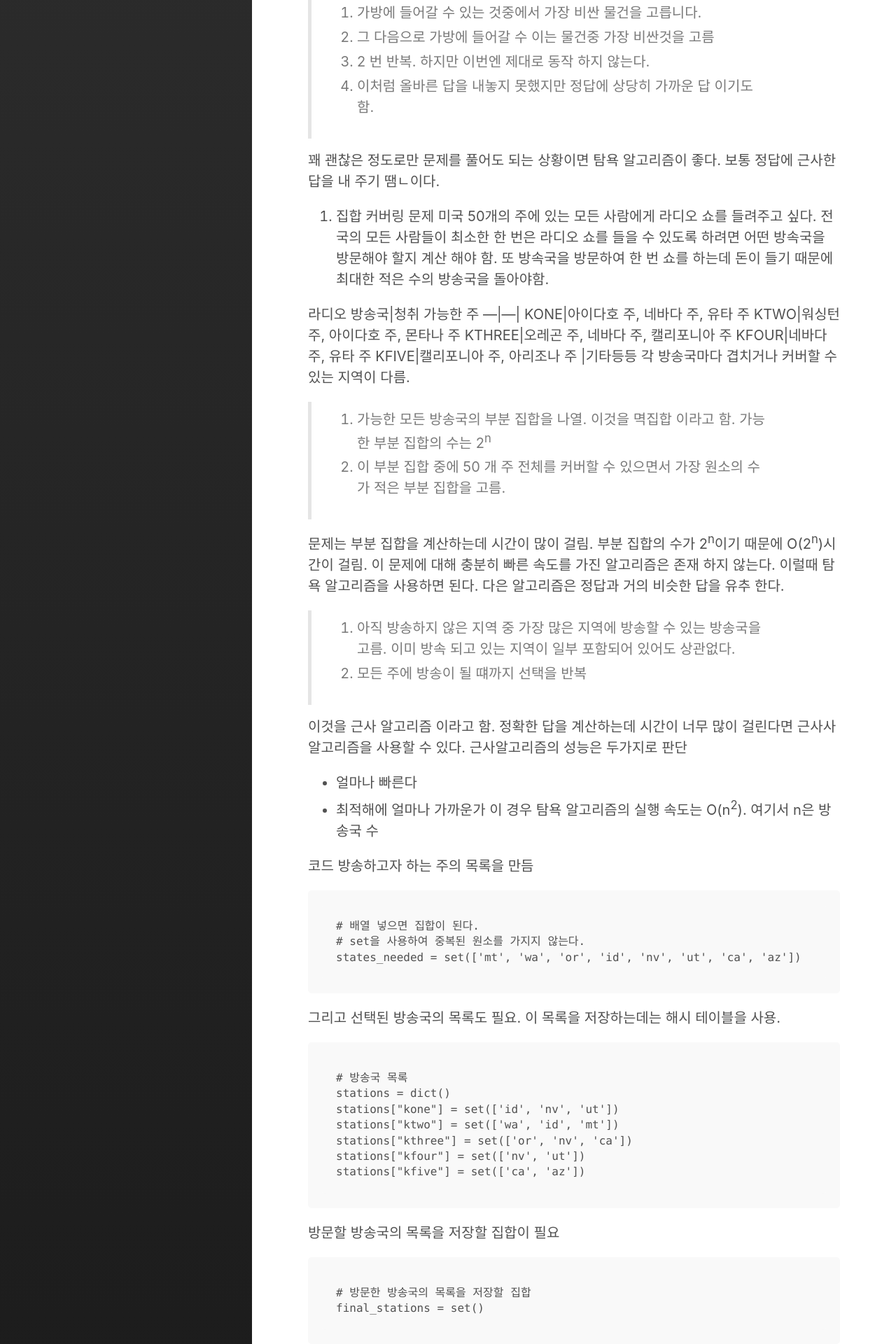
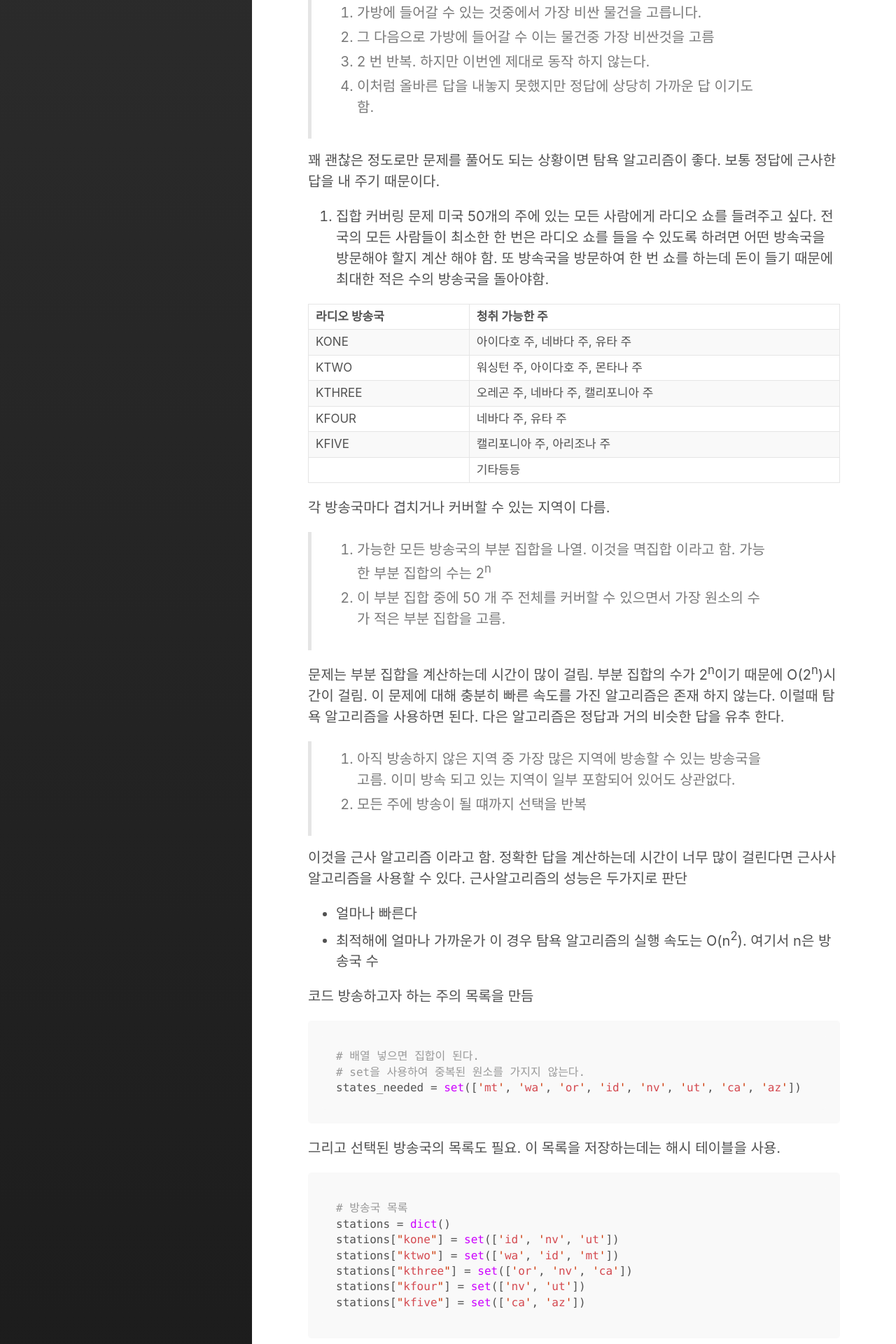
Before and after one commit to himanmenGit/himanmenGit.github.io, a Jekyll site: the page built from _posts/algorithm/2018-03-11- Greedy-algorithm.md, in a window 1280 px wide. Shown: the part 1040-2960 px from the top of the page at 70% size. Built offline with Jekyll 4.4.1, drawn with Linux system fonts in a browser that asks for light colours; comment, search, counter and statistics services are not loaded; some of the changed text lies outside the part shown.

Commit message:
알고리즘 포스팅 수정

````diff
--- a/_posts/algorithm/2018-03-11- Greedy-algorithm.md
+++ b/_posts/algorithm/2018-03-11- Greedy-algorithm.md
@@ -38,7 +38,7 @@
 > 4. 이처럼 올바른 답을 내놓지 못했지만 정답에 상당히 가까운 답 이기도 함.
 
 꽤 괜찮은 정도로만 문제를 풀어도 되는 상황이면 탐욕 알고리즘이 좋다.
-보통 정답에 근사한 답을 내 주기 땜ㄴ이다.
+보통 정답에 근사한 답을 내 주기 때문이다.
 
 3. 집합 커버링 문제
 미국 50개의 주에 있는 모든 사람에게 라디오 쇼를 들려주고 싶다.
@@ -53,6 +53,7 @@
 KFOUR|네바다 주, 유타 주
 KFIVE|캘리포니아 주, 아리조나 주
 |기타등등
+
 각 방송국마다 겹치거나 커버할 수 있는 지역이 다름.
 
 > 1. 가능한 모든 방송국의 부분 집합을 나열. 이것을 멱집합 이라고 함. 가능 한 부분 집합의 수는 2<sup>n</sup>
@@ -75,13 +76,13 @@
 
 코드
 방송하고자 하는 주의 목록을 만듬
-```
+```python
 # 배열 넣으면 집합이 된다.
 # set을 사용하여 중복된 원소를 가지지 않는다.
 states_needed = set(['mt', 'wa', 'or', 'id', 'nv', 'ut', 'ca', 'az'])
 ```
 그리고 선택된 방송국의 목록도 필요. 이 목록을 저장하는데는 해시 테이블을 사용.
-```
+```python
 # 방송국 목록
 stations = dict()
 stations["kone"] = set(['id', 'nv', 'ut'])
@@ -91,13 +92,13 @@
 stations["kfive"] = set(['ca', 'az'])
 ```
 방문할 방송국의 목록을 저장할 집합이 필요
-```
+```python
 # 방문한 방송국의 목록을 저장할 집합
 final_stations = set()
 ```
 모든 방송국을 하나씩 보면서 아직 방송이 되지 않는 주 중에서 가장 많은 주를 커버하고 있는 방송국을 고름
 이 방송국을 `best_station` 이라고 함
-```
+```python
 # 아직 방송이 되지 않는 주 중에서 가장 많은 주를 커버하고 있는 방송국
 best_station = None
 # 아직 방송이  되지 않은 주 중에서 해당 방송국이 커버하는 주의 집합
@@ -116,7 +117,7 @@
 * 교집합은 두 집합에 모두 초함되어 있는 원소들의 집합을 말함.
 * 차집합은 어떤 집합에서 다른 집합에 포함되어 있는 원소를 뺀 나머지 원소의 집합을 말함.
 
-```
+```python
 fruits = set(['avocado', 'tomato', 'banana'])
 vegetables = set(['beets', 'carrots', 'tomato'])
 fruite | vegetables # 이것은 합집합
@@ -133,26 +134,26 @@
 
 `states_needed`와 `states_for_station`에 모두 포함된 주의 집합.
 아직 방송되지 않는 주 중에서 현재 고려하고 있는 방송국이 커버하는 주의 집합.
-```
+```python
 covered = states_needed & states_for_station
 ```
 현재의 `bset_station`보다 더 많은 주를 커버 하는지 확인하고 그렇다면
 해당 방송국이 새로운 `bset_station`이며 방송국이 커버 하는 주의 집합을 갱신한다.
-```
+```python
 if len(covered) > len(states_covered):
     best_station = station
     states_covered = covered
 ```
 그리고 해당 방송국에서 커버하는 주는 이제 더이상 고려할 필요가 없으므로 집합에서 제외
-```
+```python
 states_needed -= states_covered
 ```
 최선의 선택을 받은 `bset_station`을 순회할 방송국 목록에 추가한다.
-```
-    final_stations.add(best_station)
+```python
+final_stations.add(best_station)
 ```
 전체 코드
-```
+```python
 # 배열 넣으면 집합이 된다.
 # set을 사용하여 중복된 원소를 가지지 않는다.
 states_needed = set(['mt', 'wa', 'or', 'id', 'nv', 'ut', 'ca', 'az'])
````
Also changed, not shown: _posts/algorithm/2018-02-25-Breadth-First-Search.md (+5 -4 lines), _posts/algorithm/2018-03-08-Dijkstra-algorithm.md (renamed from _posts/algorithm/2018-03-11-Dijkstra-algorithm.md, +1 -1 lines).
